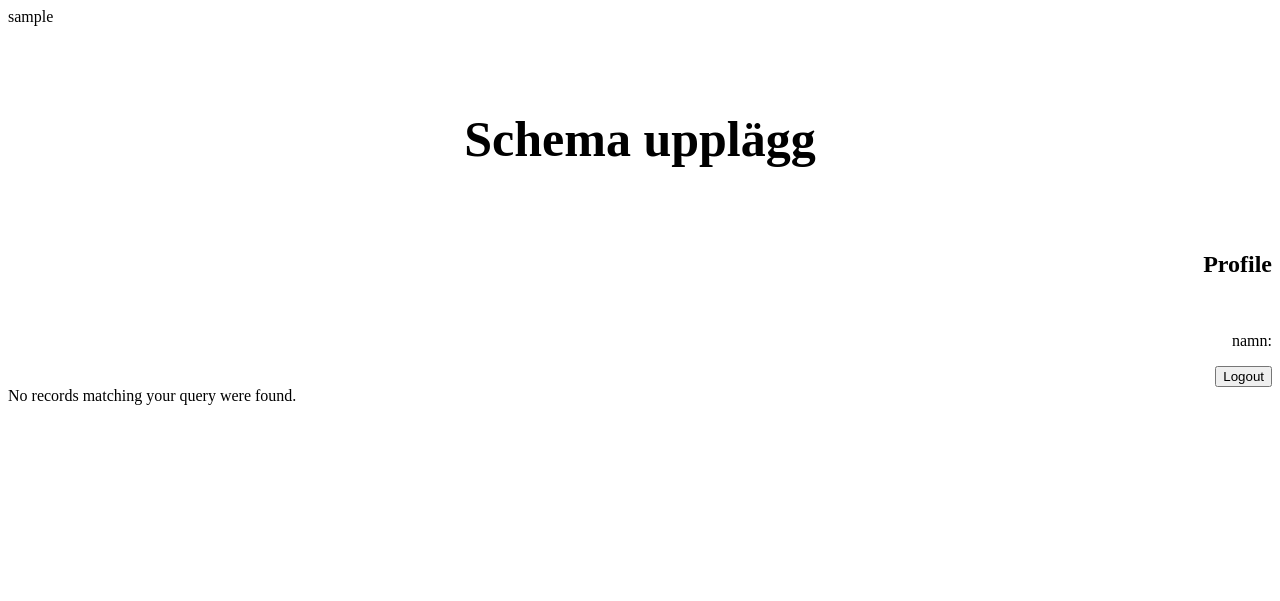
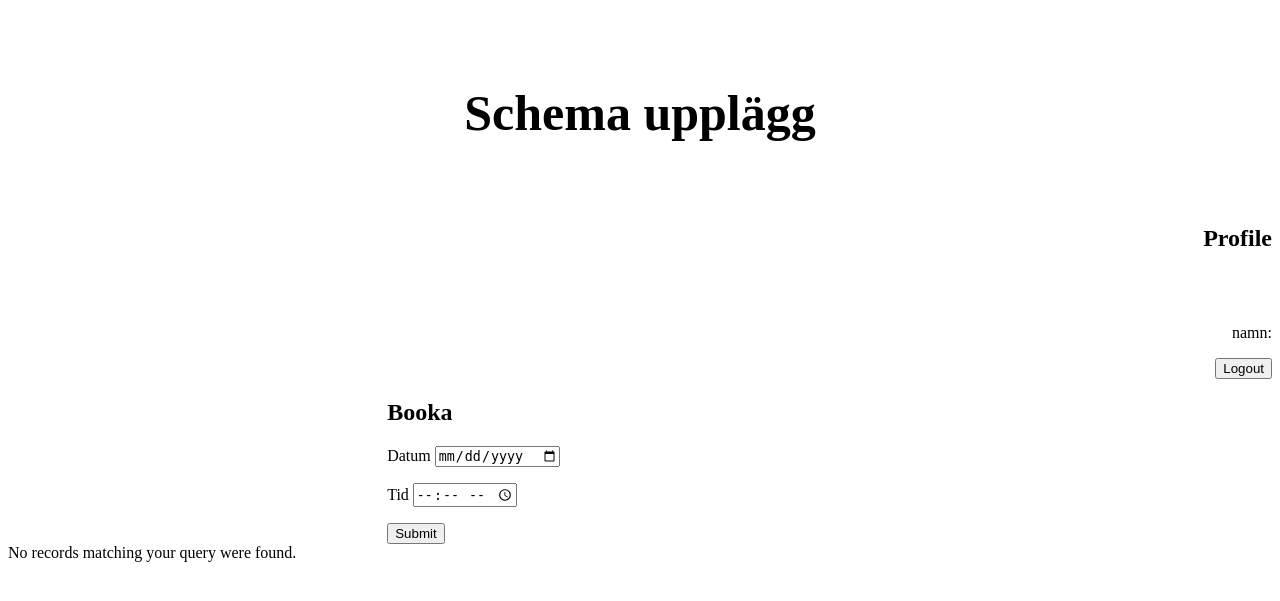
Before and after one commit to Bjurbom/WebbserverTvatt, a PHP site: page /user.php in a window 1280 px wide. Shown: the top 601 px of the page. Run offline with PHP 8.4, Linux system fonts and the light colour scheme; the visitor is signed in with stand-in values (Sample User, id 1); data that the repository does not hold is empty.

Commit message:
has god forsaken us?

```diff
--- a/assets/css/user.css
+++ b/assets/css/user.css
@@ -22,3 +22,8 @@ td{
     border-width: 0.1px;
 
 }
+
+#middleGroup {
+    width: 40%;
+    margin: 0px 30% 0px 30%;
+}
--- /dev/null
+++ b/includes/handlers/makeDate.php
@@ -0,0 +1,6 @@
+<?php
+
+echo $_POST['datum'];
+echo $_POST['tid'];
+
+?>
--- a/user.php
+++ b/user.php
@@ -11,7 +11,7 @@
 
 
 
-	echo $id;
+
 
 
 ?>
@@ -48,6 +48,32 @@
 
 
 </div>
+<div id="leftGroup">
+</div>
+
+<div id="middleGroup">
+	<form action="includes/handlers/makeDate.php" method="POST">
+
+	<h2>Booka</h2>
+
+	<p>
+		<label for="datum">Datum</label>
+		<input type="date" name="datum" id="firstname">
+	</p>
+
+	<p>
+		<label for="tid">Tid</label>
+		<input type="time" name="tid" id="firstname">
+	</p>
+
+
+	<input type="submit">
+
+</form>
+</div>
+
+<div id="rightGroup">
+</div>
 
 <?php 	include("includes/handlers/schema-handler.php"); ?>
 
```
